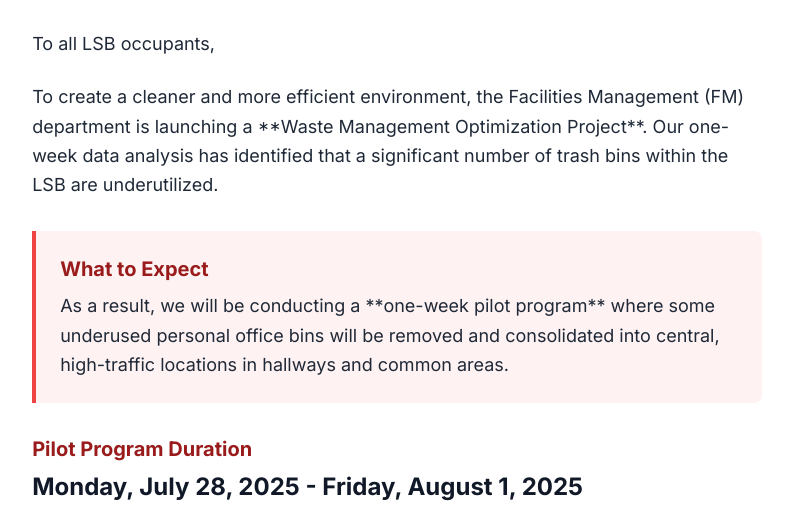
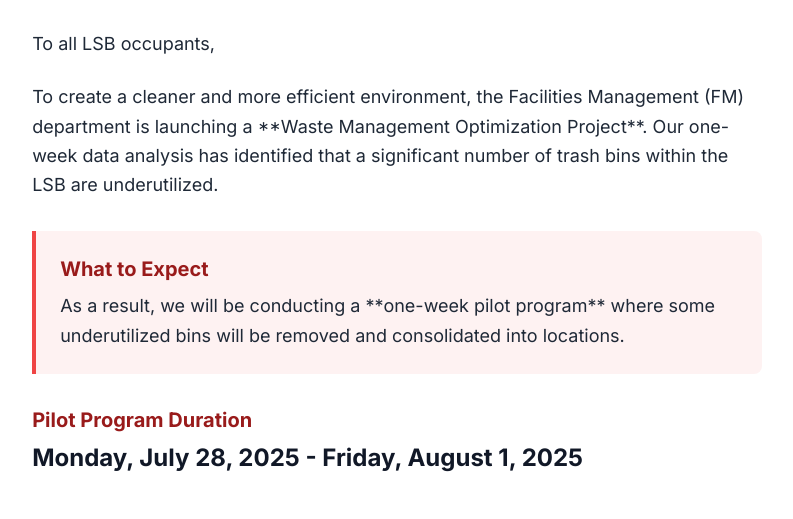
Before and after one commit to hjh980810/hjh980810-Notice-of-LSB-Trash-Bin-Optimization-Pilot, a plain HTML site: page index.html in a window 1280 px wide. Shown: the part 233-752 px from the top of the page, without its empty margins (243-1036 px from the left). Drawn offline with nearby package versions, Linux system fonts and the light colour scheme; a script that the page names is missing.

Commit message:
Update index.html

```diff
--- a/index.html
+++ b/index.html
@@ -62,7 +62,7 @@
 
             <div class="bg-red-50 border-l-4 border-red-500 p-6 rounded-r-lg my-8">
                 <h2 class="text-xl font-bold text-red-800 mb-2">What to Expect</h2>
-                <p>As a result, we will be conducting a **one-week pilot program** where some underused personal office bins will be removed and consolidated into central, high-traffic locations in hallways and common areas.</p>
+                <p>As a result, we will be conducting a **one-week pilot program** where some underutilized bins will be removed and consolidated into locations.</p>
             </div>
 
             <div>
```
